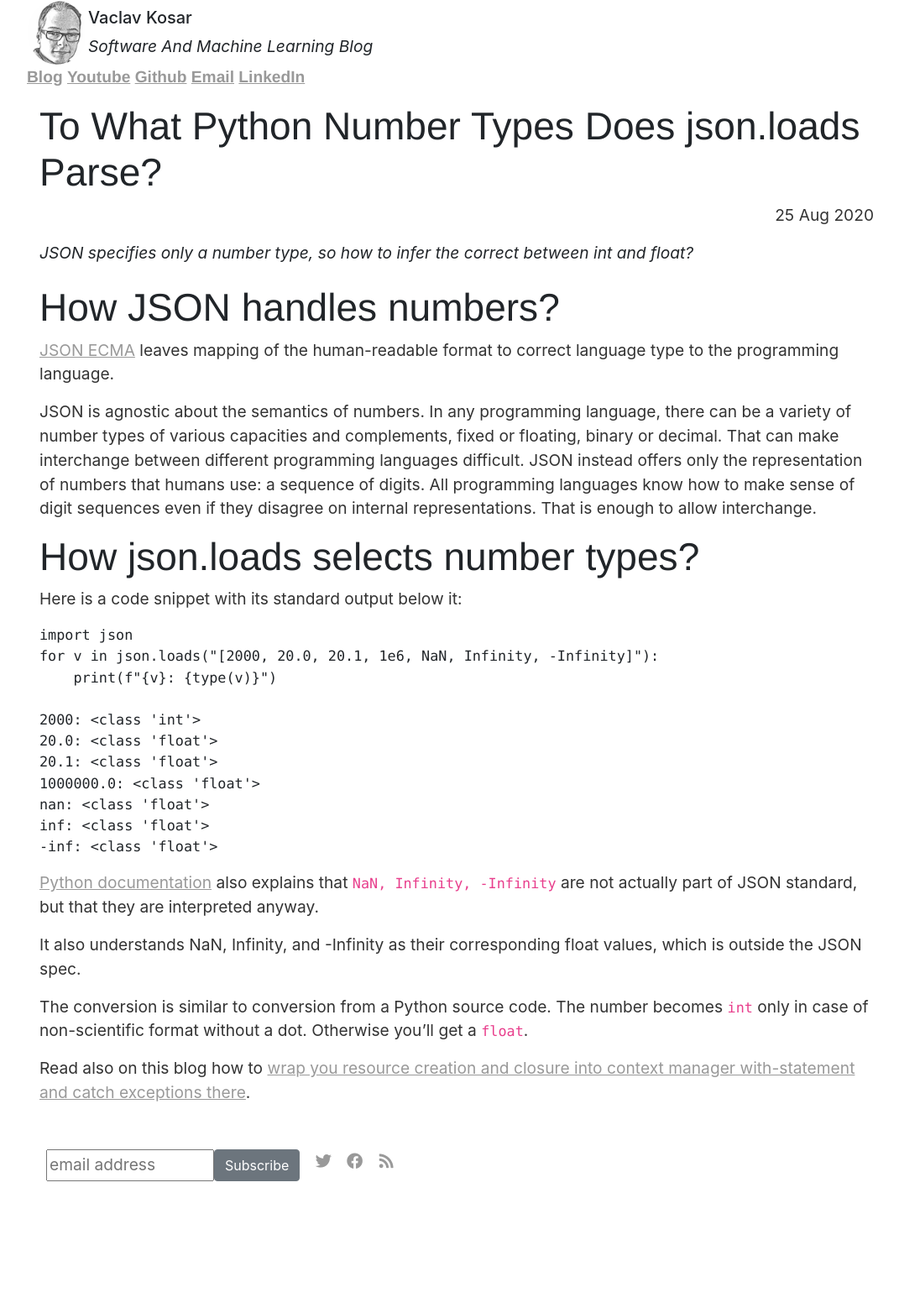
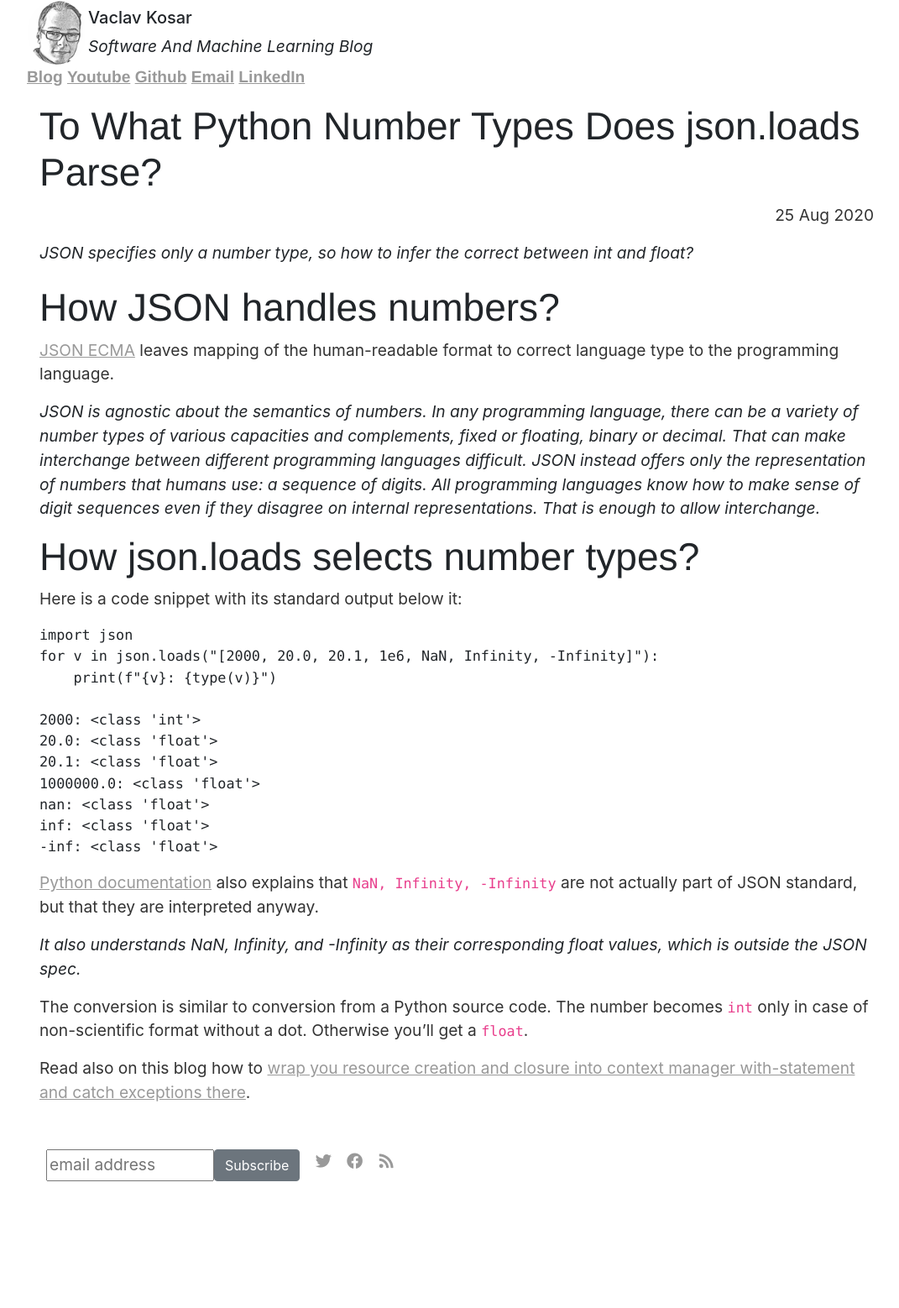
Before and after one commit to vackosar/vackosar.github.io, a Jekyll site: the page built from _posts/2020-08-25-to-what-python-number-types-does-json.loads-parse.md, in a window 1280 px wide. Shown: the whole page at 84% size, without its empty margins (96-1167 px from the left). Built offline with Jekyll 4.4.1, drawn with Linux system fonts in a browser that asks for light colours; nearby versions of some CDN libraries; library files that are not in the unit come from our copies; comment, search, counter and statistics services are not loaded.

Commit message:
json loads number

````diff
--- a/_posts/2020-08-25-to-what-python-number-types-does-json.loads-parse.md
+++ b/_posts/2020-08-25-to-what-python-number-types-does-json.loads-parse.md
@@ -12,7 +12,9 @@ permalink: /:categories/:title
 
 # How JSON handles numbers?
 [JSON ECMA](https://www.ecma-international.org/publications/files/ECMA-ST/ECMA-404.pdf) leaves mapping of the human-readable format to correct language type to the programming language.
-> JSON is agnostic about the semantics of numbers. In any programming language, there can be a variety of number types of various capacities and complements, fixed or floating, binary or decimal. That can make interchange between different programming languages difficult. JSON instead offers only the representation of numbers that humans use: a sequence of digits. All programming languages know how to make sense of digit sequences even if they disagree on internal representations. That is enough to allow interchange.
+<blockquote style="font-style: italic">
+JSON is agnostic about the semantics of numbers. In any programming language, there can be a variety of number types of various capacities and complements, fixed or floating, binary or decimal. That can make interchange between different programming languages difficult. JSON instead offers only the representation of numbers that humans use: a sequence of digits. All programming languages know how to make sense of digit sequences even if they disagree on internal representations. That is enough to allow interchange.
+</blockquote>
 
 
 # How json.loads selects number types?
@@ -33,7 +35,9 @@ inf: <class 'float'>
 ```
 
 [Python documentation](https://docs.python.org/3.4/library/json.html#encoders-and-decoders) also explains that `NaN, Infinity, -Infinity` are not actually part of JSON standard, but that they are interpreted anyway.
-> It also understands NaN, Infinity, and -Infinity as their corresponding float values, which is outside the JSON spec.
+<blockquote style="font-style: italic">
+It also understands NaN, Infinity, and -Infinity as their corresponding float values, which is outside the JSON spec.
+</blockquote>
 
 The conversion is similar to conversion from a Python source code. The number becomes `int` only in case of non-scientific format without a dot. Otherwise you'll get a `float`.
 
````
